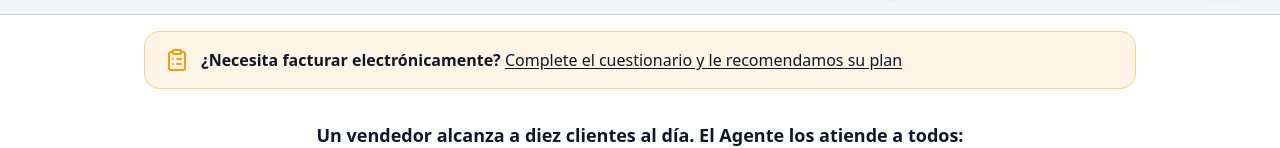
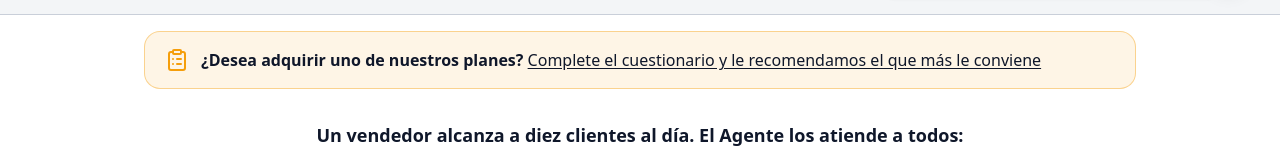
Before and after one commit to xoultec/homepage, a Next.js app: page / in a window 1280 px wide. Shown: the part 785-933 px from the top of the page. Built offline with nearby package versions, Linux system fonts and the light colour scheme.

Commit message:
fix(cuestionario-empresas): invitar a adquirir un plan, no solo a facturar electrónicamente

```diff
--- a/app/facturacion-electronica/EcfLanding.tsx
+++ b/app/facturacion-electronica/EcfLanding.tsx
@@ -264,9 +264,9 @@ export function EcfLanding() {
         >
           <ClipboardList className="w-6 h-6 shrink-0 text-secondary" aria-hidden="true" />
           <span>
-            <b>{t('¿Necesita facturar electrónicamente?', 'Do you need to invoice electronically?')}</b>{' '}
+            <b>{t('¿Desea adquirir uno de nuestros planes?', 'Would you like one of our plans?')}</b>{' '}
             <span className="underline underline-offset-2">
-              {t('Complete el cuestionario y le recomendamos su plan', 'Fill in the questionnaire and we will recommend your plan')}
+              {t('Complete el cuestionario y le recomendamos el que más le conviene', 'Fill in the questionnaire and we will recommend the one that suits you best')}
             </span>
           </span>
         </a>
--- a/app/soporte-pventa/SoportePVentaLanding.tsx
+++ b/app/soporte-pventa/SoportePVentaLanding.tsx
@@ -192,9 +192,9 @@ export function SoportePVentaLanding() {
           >
             <ClipboardList className="w-6 h-6 shrink-0 text-secondary" aria-hidden="true" />
             <span>
-              <b>{t('¿Necesita facturar electrónicamente?', 'Do you need to invoice electronically?')}</b>{' '}
+              <b>{t('¿Desea adquirir uno de nuestros planes?', 'Would you like one of our plans?')}</b>{' '}
               <span className="underline underline-offset-2">
-                {t('Complete el cuestionario y le recomendamos su plan', 'Fill in the questionnaire and we will recommend your plan')}
+                {t('Complete el cuestionario y le recomendamos el que más le conviene', 'Fill in the questionnaire and we will recommend the one that suits you best')}
               </span>
             </span>
           </a>
```
